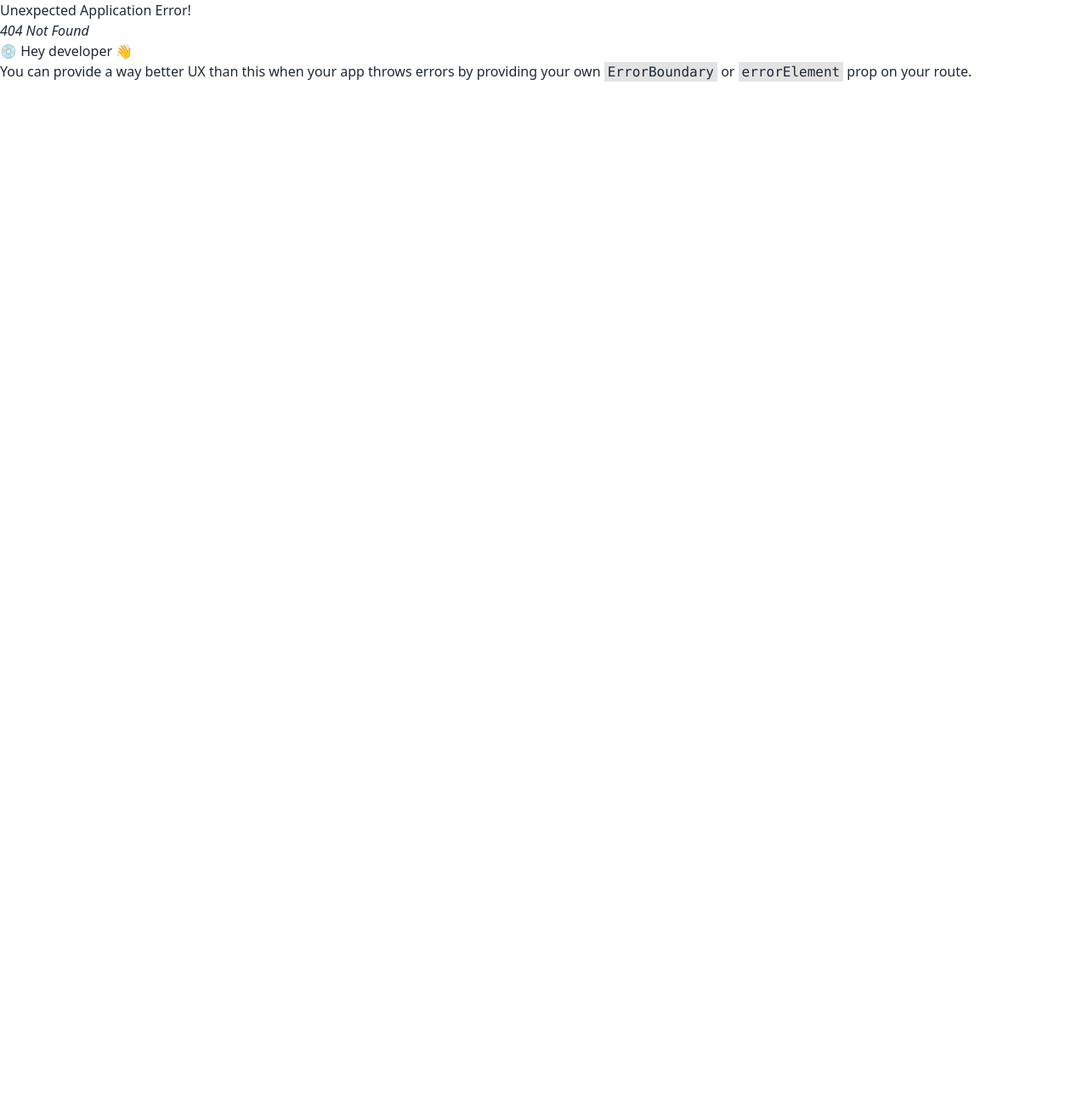
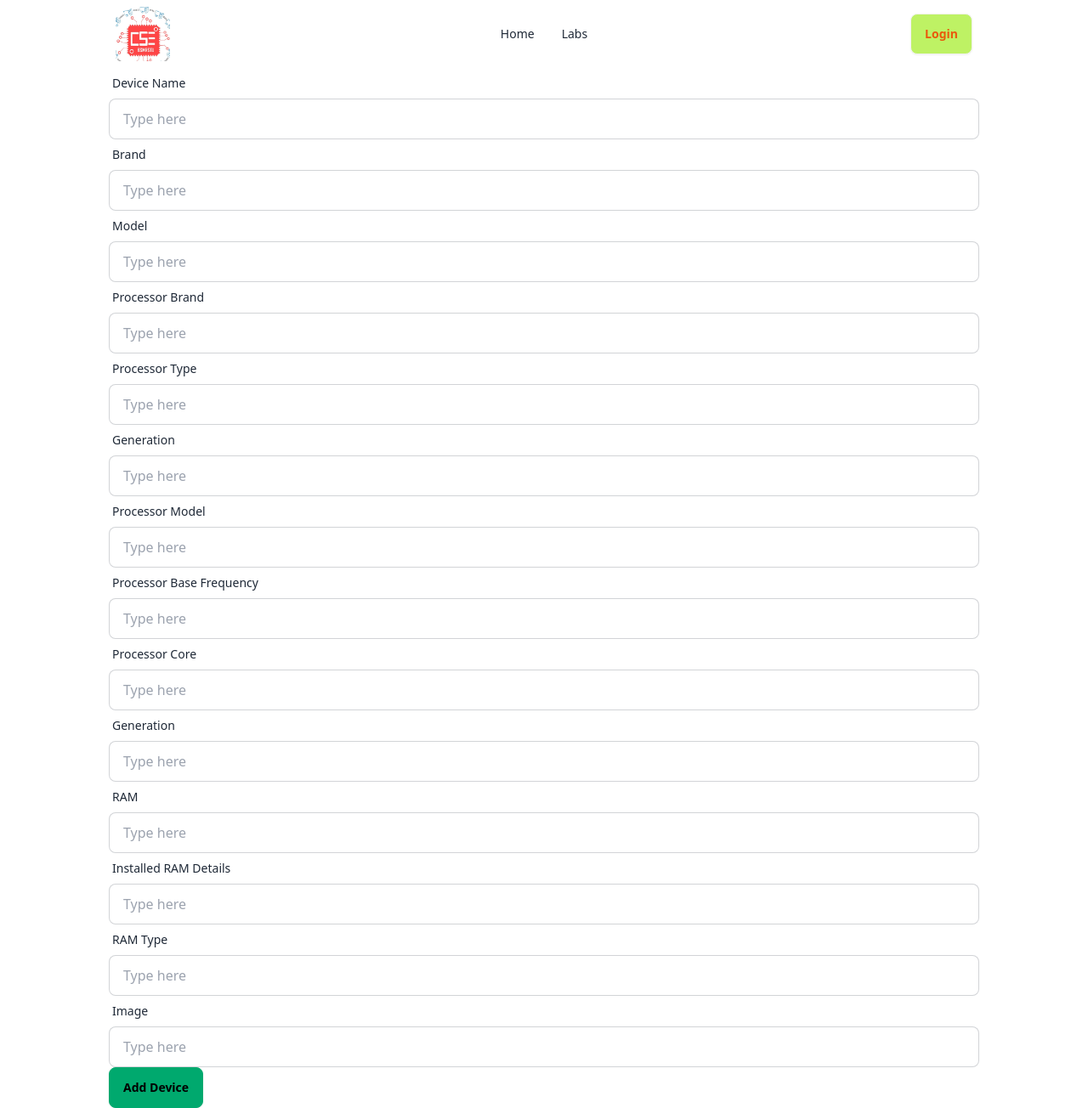
Before and after one commit to jobaer6768/lab-assistant, a React (Vite) app: page /addDevice in a window 1280 px wide. Before the commit this address had no page. Shown: the whole page at 85% size. Before the commit the page ends 800 px from the top, so only its background shows below. Built offline with nearby package versions, Linux system fonts and the light colour scheme.

Commit message:
added AddDevice page

```diff
--- a/src/pages/AddDevice/AddDevice.jsx
+++ b/src/pages/AddDevice/AddDevice.jsx
@@ -1,182 +1,290 @@
+import { useState } from "react";
+import useAxiosPublic from "../../hooks/useAxiosPublic";
+
 const AddDevice = () => {
-  return <div className="max-w-screen-lg mx-auto grid grid-cols-4 gap-3 md:grid-cols-3 sm:grid-cols-2">
+  const axiosPublic = useAxiosPublic();
+  const [formData, setFormData] = useState({
+    deviceName: "",
+    brand: "",
+    model: "",
+    processorBrand: "",
+    processorType: "",
+    generation: "",
+    processorModel: "",
+    processorBaseFrequency: "",
+    processorCore: "",
+    processorThread: "",
+    RAM: "",
+    installedRAMDetails: "",
+    RAMType: "",
+    RAMBus: "",
+    totalRAMSlot: "",
+    emptyRAMSlot: "",
+    storage: "",
+    installedHDDType: "",
+    installedSSDType: "",
+    speaker: "",
+    microphone: "",
+    webCam: "",
+    keyboard: "",
+    mouse: "",
+    operatingSystem: "",
+  });
 
-    <label className="form-control w-full max-w-xs">
+  const handleChange = (e) => {
+    const { name, value } = e.target;
+    setFormData((prevData) => ({
+      ...prevData,
+      [name]: value,
+    }));
+  };
+
+  const handleSubmit = async (e) => {
+    e.preventDefault();
+    try {
+      // Make a POST request to add the device
+      await axiosPublic.post("/software", formData);
+      // Clear form fields after successful submission
+      setFormData({
+        deviceName: "",
+        brand: "",
+        model: "",
+        processorBrand: "",
+        processorType: "",
+        generation: "",
+        processorModel: "",
+        processorBaseFrequency: "",
+        processorCore: "",
+        processorThread: "",
+        RAM: "",
+        installedRAMDetails: "",
+        RAMType: "",
+        RAMBus: "",
+        totalRAMSlot: "",
+        emptyRAMSlot: "",
+        storage: "",
+        installedHDDType: "",
+        installedSSDType: "",
+        speaker: "",
+        microphone: "",
+        webCam: "",
+        keyboard: "",
+        mouse: "",
+        operatingSystem: "",
+      });
+      alert("Device added successfully!");
+    } catch (error) {
+      console.error("Error adding device:", error);
+      // Handle error here (e.g., show error message to the user)
+    }
+  };
+
+  return (
+    <div className="max-w-screen-lg mx-auto grid grid-cols-4 gap-3 md:grid-cols-3 sm:grid-cols-2">
+      <form
+        onSubmit={handleSubmit}
+        className="col-span-4 md:col-span-3 sm:col-span-2"
+      >
+        {/* Input fields */}
+        <label className="form-control">
           <div className="label">
-        <span className="label-text">deviceName</span>
+            <span className="label-text">Device Name</span>
           </div>
-      <input type="text" placeholder="Type here" className="input input-bordered w-full max-w-xs" />
-
+          <input
+            type="text"
+            name="deviceName"
+            value={formData.deviceName}
+            onChange={handleChange}
+            className="input input-bordered"
+            placeholder="Type here"
+          />
         </label>
-    <label className="form-control w-full max-w-xs">
+        <label className="form-control">
           <div className="label">
-        <span className="label-text">brand</span>
+            <span className="label-text">Brand</span>
           </div>
-      <input type="text" placeholder="Type here" className="input input-bordered w-full max-w-xs" />
-
+          <input
+            type="text"
+            name="brand"
+            value={formData.brand}
+            onChange={handleChange}
+            className="input input-bordered"
+            placeholder="Type here"
+          />
+        </label>
+        <label className="form-control">
+          <div className="label">
+            <span className="label-text">Model</span>
+          </div>
+          <input
+            type="text"
+            name="model"
+            value={formData.model}
+            onChange={handleChange}
+            className="input input-bordered"
+            placeholder="Type here"
+          />
+        </label>
+        <label className="form-control">
+          <div className="label">
+            <span className="label-text">Processor Brand</span>
+          </div>
+          <input
+            type="text"
+            name="processorBrand"
+            value={formData.processorBrand}
+            onChange={handleChange}
+            className="input input-bordered"
+            placeholder="Type here"
+          />
         </label>
 
-    <label className="form-control w-full max-w-xs">
+        <label className="form-control">
           <div className="label">
-        <span className="label-text">model</span>
+            <span className="label-text">Processor Type</span>
           </div>
-      <input type="text" placeholder="Type here" className="input input-bordered w-full max-w-xs" />
+          <input
+            type="text"
+            name="processorType"
+            value={formData.processorType}
+            onChange={handleChange}
+            className="input input-bordered"
+            placeholder="Type here"
+          />
         </label>
 
-    <label className="form-control w-full max-w-xs">
-      <div className="label">
-        <span className="label-text">processorBrand</span>
-      </div>
-      <input type="text" placeholder="Type here" className="input input-bordered w-full max-w-xs" />
-
-    </label>
-
-    <label className="form-control w-full max-w-xs">
-      <div className="label">
-        <span className="label-text">processorType</span>
-      </div>
-      <input type="text" placeholder="Type here" className="input input-bordered w-full max-w-xs" />
-
-    </label>
-    <label className="form-control w-full max-w-xs">
+        <label className="form-control">
           <div className="label">
             <span className="label-text">Generation</span>
           </div>
-      <input type="text" placeholder="Type here" className="input input-bordered w-full max-w-xs" />
-
-    </label>
-    <label className="form-control w-full max-w-xs">
-      <div className="label">
-        <span className="label-text">processorModel</span>
-      </div>
-      <input type="text" placeholder="Type here" className="input input-bordered w-full max-w-xs" />
-
-    </label>
-    <label className="form-control w-full max-w-xs">
-      <div className="label">
-        <span className="label-text">processorBaseFrequency</span>
-      </div>
-      <input type="text" placeholder="Type here" className="input input-bordered w-full max-w-xs" />
-
-    </label>
-    <label className="form-control w-full max-w-xs">
-      <div className="label">
-        <span className="label-text">processorCore</span>
-      </div>
-      <input type="text" placeholder="Type here" className="input input-bordered w-full max-w-xs" />
-
-    </label>
-    <label className="form-control w-full max-w-xs">
-      <div className="label">
-        <span className="label-text">processorThread</span>
-      </div>
-      <input type="text" placeholder="Type here" className="input input-bordered w-full max-w-xs" />
+          <input
+            type="text"
+            name="generation"
+            value={formData.generation}
+            onChange={handleChange}
+            className="input input-bordered"
+            placeholder="Type here"
+          />
         </label>
 
-    <label className="form-control w-full max-w-xs">
+        <label className="form-control">
+          <div className="label">
+            <span className="label-text">Processor Model</span>
+          </div>
+          <input
+            type="text"
+            name="processorModel"
+            value={formData.processorModel}
+            onChange={handleChange}
+            className="input input-bordered"
+            placeholder="Type here"
+          />
+        </label>
+
+        <label className="form-control">
+          <div className="label">
+            <span className="label-text">Processor Base Frequency</span>
+          </div>
+          <input
+            type="text"
+            name="processorBaseFrequency"
+            value={formData.processorBaseFrequency}
+            onChange={handleChange}
+            className="input input-bordered"
+            placeholder="Type here"
+          />
+        </label>
+
+        <label className="form-control">
+          <div className="label">
+            <span className="label-text">Processor Core</span>
+          </div>
+          <input
+            type="text"
+            name="processorCore"
+            value={formData.processorCore}
+            onChange={handleChange}
+            className="input input-bordered"
+            placeholder="Type here"
+          />
+        </label>
+
+        <label className="form-control">
+          <div className="label">
+            <span className="label-text">Generation</span>
+          </div>
+          <input
+            type="text"
+            name="generation"
+            value={formData.generation}
+            onChange={handleChange}
+            className="input input-bordered"
+            placeholder="Type here"
+          />
+        </label>
+
+        <label className="form-control">
           <div className="label">
             <span className="label-text">RAM</span>
           </div>
-      <input type="text" placeholder="Type here" className="input input-bordered w-full max-w-xs" />
-
-    </label>
-    <label className="form-control w-full max-w-xs">
-      <div className="label">
-        <span className="label-text">installedRAMDetails</span>
-      </div>
-      <input type="text" placeholder="Type here" className="input input-bordered w-full max-w-xs" />
-
-    </label>
-    <label className="form-control w-full max-w-xs">
-      <div className="label">
-        <span className="label-text">RAMType</span>
-      </div>
-      <input type="text" placeholder="Type here" className="input input-bordered w-full max-w-xs" />
-
-    </label>
-    <label className="form-control w-full max-w-xs">
-      <div className="label">
-        <span className="label-text">RAMBus (MHz)</span>
-      </div>
-      <input type="text" placeholder="Type here" className="input input-bordered w-full max-w-xs" />
-
-    </label>
-    <label className="form-control w-full max-w-xs">
-      <div className="label">
-        <span className="label-text">total RAM Slot</span>
-      </div>
-      <input type="text" placeholder="Type here" className="input input-bordered w-full max-w-xs" />
-
-    </label>
-    <label className="form-control w-full max-w-xs">
-      <div className="label">
-        <span className="label-text">Empty/Expansion RAM Slot</span>
-      </div>
-      <input type="text" placeholder="Type here" className="input input-bordered w-full max-w-xs" />
-
-    </label>
-    <label className="form-control w-full max-w-xs">
-      <div className="label">
-        <span className="label-text">storage</span>
-      </div>
-      <input type="text" placeholder="Type here" className="input input-bordered w-full max-w-xs" />
-
-    </label>
-    <label className="form-control w-full max-w-xs">
-      <div className="label">
-        <span className="label-text">installedHDDType</span>
-      </div>
-      <input type="text" placeholder="Type here" className="input input-bordered w-full max-w-xs" />
-
-    </label>
-    <label className="form-control w-full max-w-xs">
-      <div className="label">
-        <span className="label-text">installedSSDType</span>
-      </div>
-      <input type="text" placeholder="Type here" className="input input-bordered w-full max-w-xs" />
-
-    </label>
-    <label className="form-control w-full max-w-xs">
-      <div className="label">
-        <span className="label-text">Speaker</span>
-      </div>
-      <input type="text" placeholder="Type here" className="input input-bordered w-full max-w-xs" />
+          <input
+            type="text"
+            name="RAM"
+            value={formData.RAM}
+            onChange={handleChange}
+            className="input input-bordered"
+            placeholder="Type here"
+          />
         </label>
 
-    <label className="form-control w-full max-w-xs">
+        <label className="form-control">
           <div className="label">
-        <span className="label-text">Microphone</span>
+            <span className="label-text">Installed RAM Details</span>
           </div>
-      <input type="text" placeholder="Type here" className="input input-bordered w-full max-w-xs" />
-    </label>
-    <label className="form-control w-full max-w-xs">
-      <div className="label">
-        <span className="label-text">WebCam</span>
-      </div>
-      <input type="text" placeholder="Type here" className="input input-bordered w-full max-w-xs" />
-    </label>
-    <label className="form-control w-full max-w-xs">
-      <div className="label">
-        <span className="label-text">KeyBoard</span>
-      </div>
-      <input type="text" placeholder="Type here" className="input input-bordered w-full max-w-xs" />
-    </label>
-    <label className="form-control w-full max-w-xs">
-      <div className="label">
-        <span className="label-text">Mouse</span>
-      </div>
-      <input type="text" placeholder="Type here" className="input input-bordered w-full max-w-xs" />
+          <input
+            type="text"
+            name="installedRAMDetails"
+            value={formData.installedRAMDetails}
+            onChange={handleChange}
+            className="input input-bordered"
+            placeholder="Type here"
+          />
         </label>
 
-    <label className="form-control w-full max-w-xs">
+        <label className="form-control">
           <div className="label">
-        <span className="label-text">Operating System</span>
+            <span className="label-text">RAM Type</span>
           </div>
-      <input type="text" placeholder="Type here" className="input input-bordered w-full max-w-xs" />
+          <input
+            type="text"
+            name="RAMType"
+            value={formData.RAMType}
+            onChange={handleChange}
+            className="input input-bordered"
+            placeholder="Type here"
+          />
+        </label>
+        <label className="form-control">
+          <div className="label">
+            <span className="label-text">Image</span>
+          </div>
+          <input
+            type="text"
+            name="image"
+            value={formData.image}
+            onChange={handleChange}
+            className="input input-bordered"
+            placeholder="Type here"
+          />
+        </label>
 
-    </label>
-    <button className="btn btn-success my-auto">Add Device</button>
-  </div>;
-}
+        {/* Submit button */}
+        <button type="submit" className="btn btn-success my-auto">
+          Add Device
+        </button>
+      </form>
+    </div>
+  );
+};
 
 export default AddDevice;
--- a/src/routes/Router.jsx
+++ b/src/routes/Router.jsx
@@ -1,5 +1,6 @@
 import { createBrowserRouter } from "react-router-dom";
 import Main from "../layouts/Main";
+import AddDevice from "../pages/AddDevice/AddDevice";
 import AddLab from "../pages/AddLab/AddLab";
 import CardDetails from "../pages/CardDetails/CardDetails";
 import Hardware from "../pages/Hardware/Hardware";
@@ -36,6 +37,10 @@ const routes = [
         element: <AddLab></AddLab>,
       },
       {
+        path: "/addDevice",
+        element: <AddDevice></AddDevice>,
+      },
+      {
         path: "/software",
         element: <Software></Software>,
       },
```
Lines whose indentation alone changed are shown as unchanged.
